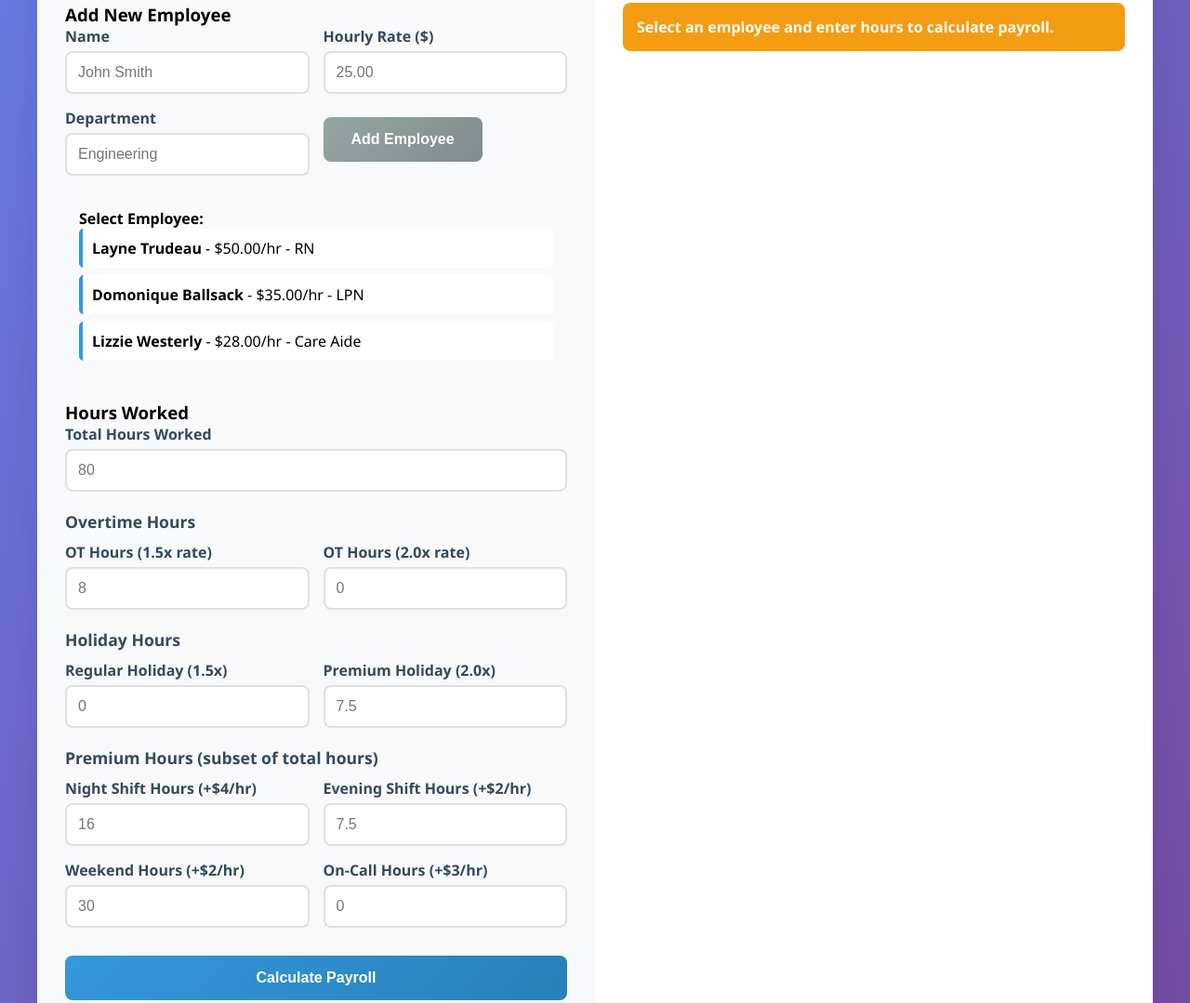
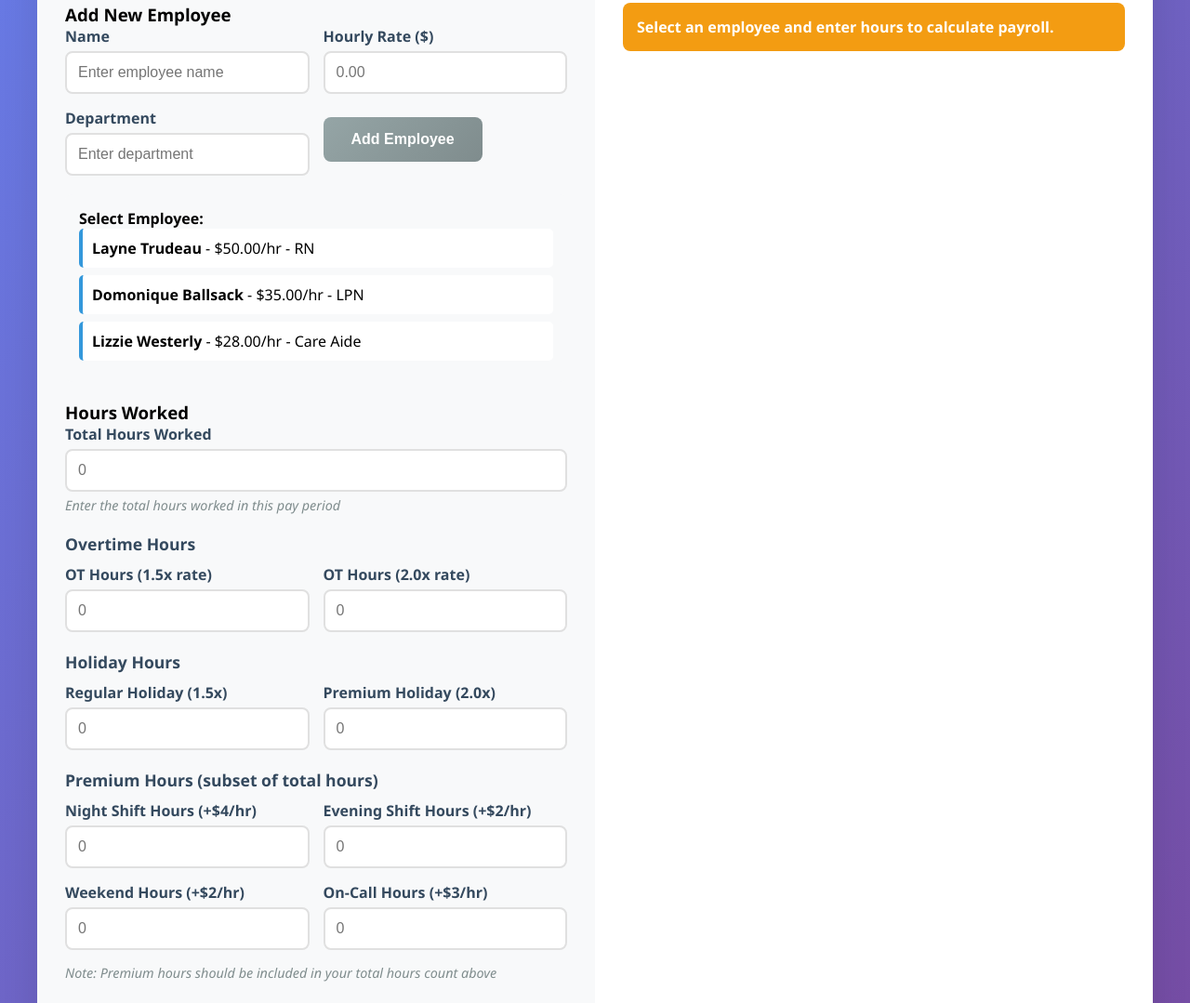
Before and after one commit to Ctharo/payroll, a plain HTML site: page index.html in a window 1280 px wide. Shown: the part 262-1341 px from the top of the page at 93% size. Drawn offline with Linux system fonts and the light colour scheme.

Commit message:
Update index.html

```diff
--- a/index.html
+++ b/index.html
@@ -268,6 +268,13 @@
             font-weight: 600;
         }
 
+        .validation-note {
+            font-size: 0.9em;
+            color: #7f8c8d;
+            margin-top: 5px;
+            font-style: italic;
+        }
+
         @media (max-width: 768px) {
             .main-content {
                 flex-direction: column;
@@ -300,17 +307,17 @@
                     <div class="form-row">
                         <div class="form-group">
                             <label for="employeeName">Name</label>
-                            <input type="text" id="employeeName" placeholder="John Smith">
+                            <input type="text" id="employeeName" placeholder="Enter employee name">
                         </div>
                         <div class="form-group">
                             <label for="hourlyRate">Hourly Rate ($)</label>
-                            <input type="number" id="hourlyRate" step="0.01" placeholder="25.00">
+                            <input type="number" id="hourlyRate" step="0.01" placeholder="0.00">
                         </div>
                     </div>
                     <div class="form-row">
                         <div class="form-group">
                             <label for="department">Department</label>
-                            <input type="text" id="department" placeholder="Engineering">
+                            <input type="text" id="department" placeholder="Enter department">
                         </div>
                         <div class="form-group">
                             <button class="btn btn-secondary" onclick="addEmployee()">Add Employee</button>
@@ -332,7 +339,8 @@
                     <div class="form-row">
                         <div class="form-group">
                             <label for="totalHours">Total Hours Worked</label>
-                            <input type="number" id="totalHours" step="0.5" placeholder="80">
+                            <input type="number" id="totalHours" step="0.5" placeholder="0" min="0">
+                            <div class="validation-note">Enter the total hours worked in this pay period</div>
                         </div>
                     </div>
 
@@ -340,11 +348,11 @@
                     <div class="form-row">
                         <div class="form-group">
                             <label for="overtimeHours15">OT Hours (1.5x rate)</label>
-                            <input type="number" id="overtimeHours15" step="0.5" placeholder="8" title="First 8 hours of overtime at 1.5x rate">
+                            <input type="number" id="overtimeHours15" step="0.5" placeholder="0" min="0" title="First 8 hours of overtime at 1.5x rate">
                         </div>
                         <div class="form-group">
                             <label for="overtimeHours20">OT Hours (2.0x rate)</label>
-                            <input type="number" id="overtimeHours20" step="0.5" placeholder="0" title="Hours beyond 8 OT hours at 2.0x rate">
+                            <input type="number" id="overtimeHours20" step="0.5" placeholder="0" min="0" title="Hours beyond 8 OT hours at 2.0x rate">
                         </div>
                     </div>
 
@@ -352,11 +360,11 @@
                     <div class="form-row">
                         <div class="form-group">
                             <label for="holidayHours15">Regular Holiday (1.5x)</label>
-                            <input type="number" id="holidayHours15" step="0.5" placeholder="0" title="Standard stat holidays at 1.5x rate">
+                            <input type="number" id="holidayHours15" step="0.5" placeholder="0" min="0" title="Standard stat holidays at 1.5x rate">
                         </div>
                         <div class="form-group">
                             <label for="holidayHours20">Premium Holiday (2.0x)</label>
-                            <input type="number" id="holidayHours20" step="0.5" placeholder="7.5" title="Christmas, New Year's at 2.0x rate">
+                            <input type="number" id="holidayHours20" step="0.5" placeholder="0" min="0" title="Christmas, New Year's at 2.0x rate">
                         </div>
                     </div>
 
@@ -364,22 +372,25 @@
                     <div class="form-row">
                         <div class="form-group">
                             <label for="nightShiftHours">Night Shift Hours (+$4/hr)</label>
-                            <input type="number" id="nightShiftHours" step="0.5" placeholder="16">
+                            <input type="number" id="nightShiftHours" step="0.5" placeholder="0" min="0">
                         </div>
                         <div class="form-group">
                             <label for="eveningShiftHours">Evening Shift Hours (+$2/hr)</label>
-                            <input type="number" id="eveningShiftHours" step="0.5" placeholder="7.5">
+                            <input type="number" id="eveningShiftHours" step="0.5" placeholder="0" min="0">
                         </div>
                     </div>
                     <div class="form-row">
                         <div class="form-group">
                             <label for="weekendHours">Weekend Hours (+$2/hr)</label>
-                            <input type="number" id="weekendHours" step="0.5" placeholder="30">
+                            <input type="number" id="weekendHours" step="0.5" placeholder="0" min="0">
                         </div>
                         <div class="form-group">
                             <label for="onCallHours">On-Call Hours (+$3/hr)</label>
-                            <input type="number" id="onCallHours" step="0.5" placeholder="0">
+                            <input type="number" id="onCallHours" step="0.5" placeholder="0" min="0">
                         </div>
+                    </div>
+                    <div class="validation-note">
+                        Note: Premium hours should be included in your total hours count above
                     </div>
                 </div>
 
@@ -481,10 +492,17 @@
                     payPeriodEnd
                 } = payPeriodData;
 
-                // Calculate regular hours (total - overtime - holiday)
+                // Validation: Check if total hours makes sense
                 const totalOvertimeHours = overtimeHours15 + overtimeHours20;
                 const totalHolidayHours = holidayHours15 + holidayHours20;
-                const regularHours = Math.max(0, totalHours - totalOvertimeHours - totalHolidayHours);
+                const specialHours = totalOvertimeHours + totalHolidayHours;
+
+                if (specialHours > totalHours) {
+                    throw new Error(`Total overtime and holiday hours (${specialHours}) cannot exceed total hours worked (${totalHours})`);
+                }
+
+                // Calculate regular hours (total - overtime - holiday)
+                const regularHours = Math.max(0, totalHours - specialHours);
 
                 // Calculate different types of pay
                 const regularPay = this.calculateRegularPay(regularHours, employee.hourlyRate);
@@ -543,9 +561,9 @@
         payroll.addEmployee('Lizzie Westerly', 28.00, 'Care Aide');
 
         function addEmployee() {
-            const name = document.getElementById('employeeName').value;
+            const name = document.getElementById('employeeName').value.trim();
             const hourlyRate = parseFloat(document.getElementById('hourlyRate').value);
-            const department = document.getElementById('department').value || 'General';
+            const department = document.getElementById('department').value.trim() || 'General';
 
             if (!name || !hourlyRate || hourlyRate <= 0) {
                 showAlert('Please enter valid employee name and hourly rate.', 'error');
@@ -590,6 +608,7 @@
                 return;
             }
 
+            // Get values from form inputs
             const totalHours = parseFloat(document.getElementById('totalHours').value) || 0;
             const overtimeHours15 = parseFloat(document.getElementById('overtimeHours15').value) || 0;
             const overtimeHours20 = parseFloat(document.getElementById('overtimeHours20').value) || 0;
@@ -602,6 +621,12 @@
                 weekendHours: parseFloat(document.getElementById('weekendHours').value) || 0,
                 onCallHours: parseFloat(document.getElementById('onCallHours').value) || 0
             };
+
+            // Basic validation
+            if (totalHours <= 0) {
+                showAlert('Please enter total hours worked (must be greater than 0).', 'error');
+                return;
+            }
 
             try {
                 const payrollRecord = payroll.calculatePayroll(selectedEmployeeId, {
```
